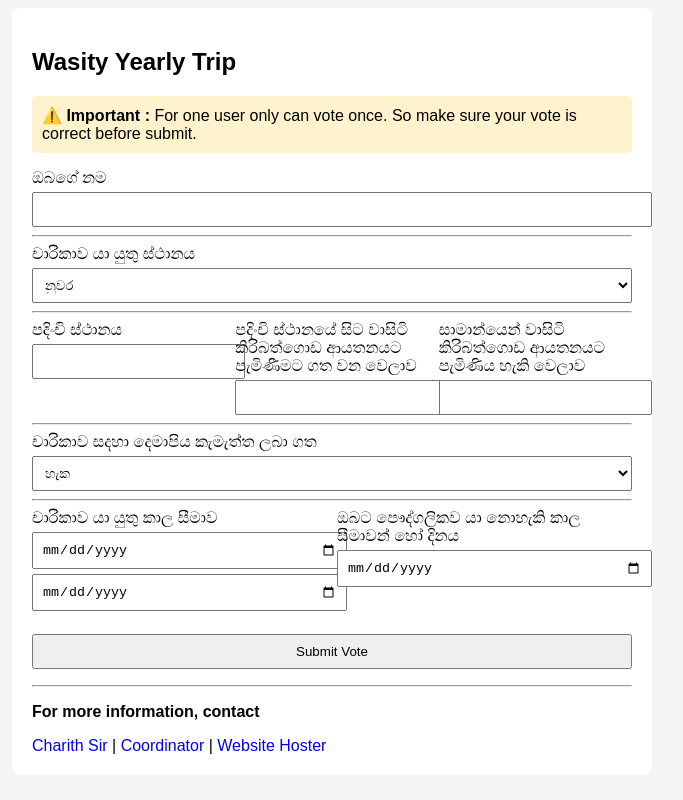
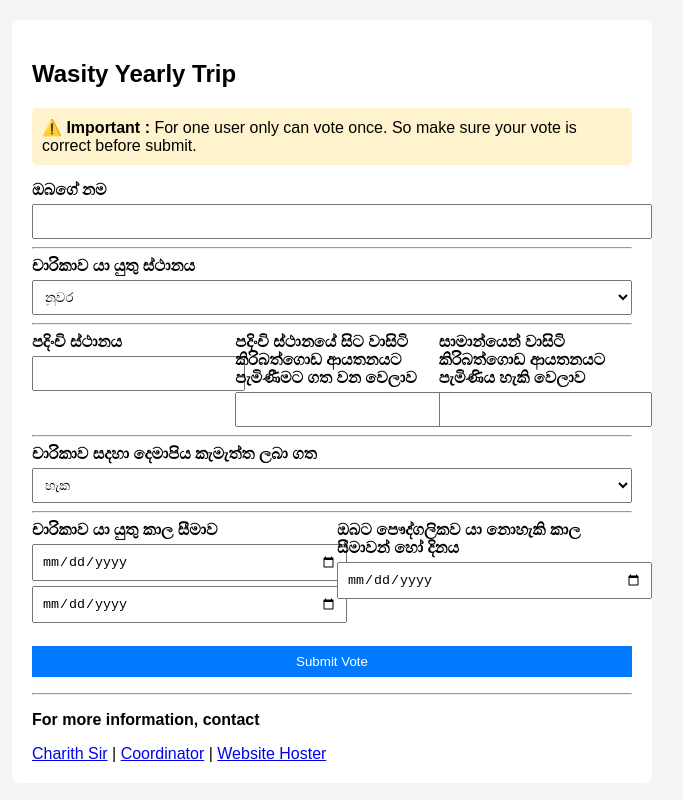
Before and after one commit to sadunikasehan10-ux/Wasity-annually-trip, a plain HTML site: page index.html in a window 1280 px wide. Shown: the whole page, without its empty margins (308-991 px from the left). Drawn offline with Linux system fonts and the light colour scheme.

Commit message:
Update style.css

```diff
--- a/style.css
+++ b/style.css
@@ -1,14 +1,18 @@
 body {
   font-family: Arial, sans-serif;
-  background: #f5f5f5;
+  background: #f4f4f4;
 }
 
 .container {
   max-width: 600px;
-  margin: auto;
-  background: white;
+  background: #fff;
+  margin: 20px auto;
   padding: 20px;
   border-radius: 8px;
+}
+
+label {
+  font-weight: bold;
 }
 
 input, select, button {
@@ -18,13 +22,14 @@ input, select, button {
 }
 
 button {
+  background: #007bff;
+  color: white;
+  border: none;
   cursor: pointer;
 }
 
-.important {
-  background: #fff3cd;
-  padding: 10px;
-  border-radius: 5px;
+button:disabled {
+  background: gray;
 }
 
 .row {
@@ -36,6 +41,8 @@ button {
   flex: 1;
 }
 
-.contacts a {
-  text-decoration: none;
+.important {
+  background: #fff3cd;
+  padding: 10px;
+  border-radius: 5px;
 }
```
